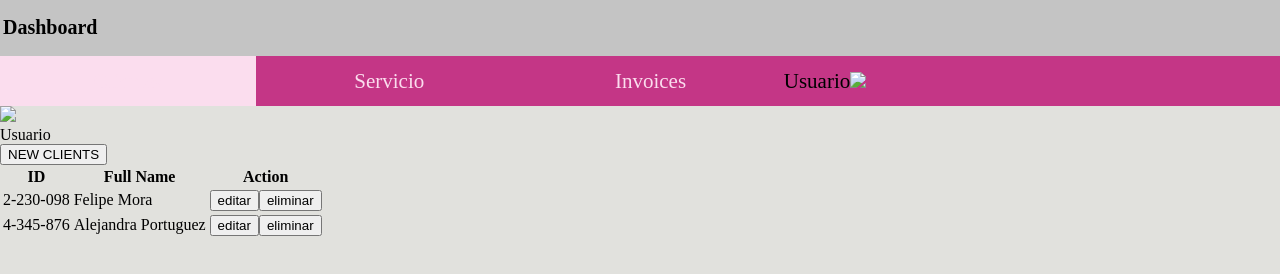
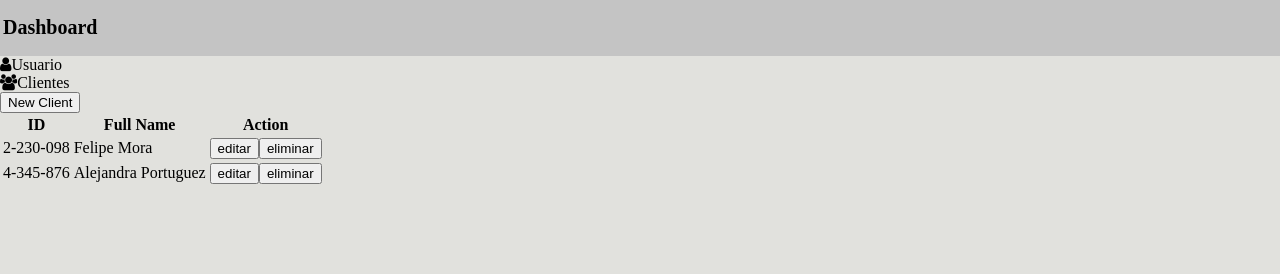
Before and after one commit to MonyCP/ProyectoDisenoWeb1, a plain HTML site: page pagSegundarias/clientes.html in a window 1280 px wide. Drawn offline with Linux system fonts and the light colour scheme; files that its build step writes are made by us from their sources.

Commit message:
Cambios
Borro el css para adaptarlo mejor

```diff
--- a/css/stylegeneral.css
+++ b/css/stylegeneral.css
@@ -2,6 +2,9 @@
     background-color: #E1E1DD;
     margin:0px;
     padding:0px;
+  }
+  header{
+    max-height: 100px;
   }
   .encabezado{
     background-color: #C4C4C4;
@@ -17,6 +20,9 @@
   .menu{
     height: 50px; /*ancho del cuadro*/
     background-color:  #C43686;
+    display: none;
+    margin-top: 50px;
+    float: botton;
         }
   .menu ul {
     list-style: none;
--- a/pagSegundarias/clientes.html
+++ b/pagSegundarias/clientes.html
@@ -3,8 +3,8 @@
 <head>
 	<title>clientes</title>
 	<meta charset="UTF-8">
-	<link rel="stylesheet" type="text/css" href="styletablas.css">
-	<link rel="stylesheet" type="text/css" href="stylegeneral.css">
+	<link rel="stylesheet" type="text/css" href="../css/stylegeneral.css">
+	<link rel="stylesheet" type="text/css" href="../css/styletable">
 	<link  rel = "stylesheet"  href = "http://maxcdn.bootstrapcdn.com/font-awesome/4.3.0/css/font-awesome.min.css" >
 </head>
 <body>
@@ -12,18 +12,22 @@
 		<div class="encabezado">
 			<h1>Dashboard</h1>
 		</div>
-		<div class="menu">
-			<ul>
-				<li><a href="#" class="active">Clientes</a></li>
-				<li><a href="">Servicio</a></li>
-				<li><a href="">Invoices</a></li>
-				<li><a href=""></a>Usuario<img src="images/icono-usuario.png"></li>
-			</ul>
+		<div>
+			<nav class="menu">
+				<ul>
+					<li><a href="#">Clients</a></li>
+					<li><a href="">Servicio</a></li>
+					<li><a href="">Invoices</a></li>
+				</ul>
+			</nav>
+			<div>
+				<i class="fa fa-user"></i><label>Usuario</label>
+			</div>
 		</div>
 	</header>
 	<div>
-		<div><img src="images/clientes.ico"></div><div><label>Usuario</label></div>
-		<button>NEW CLIENTS</button>
+		<div class="lugar"><i class="fa fa-users"></i><label>Clientes</label></div>
+		<div class="button"><button>New Client</button> </div>
 	</div>
 	<div>
 		<table>
@@ -42,3 +46,4 @@
 	</div>
 </body>
 </html>
+<!--http://localhost/xampp/index.php>
```
